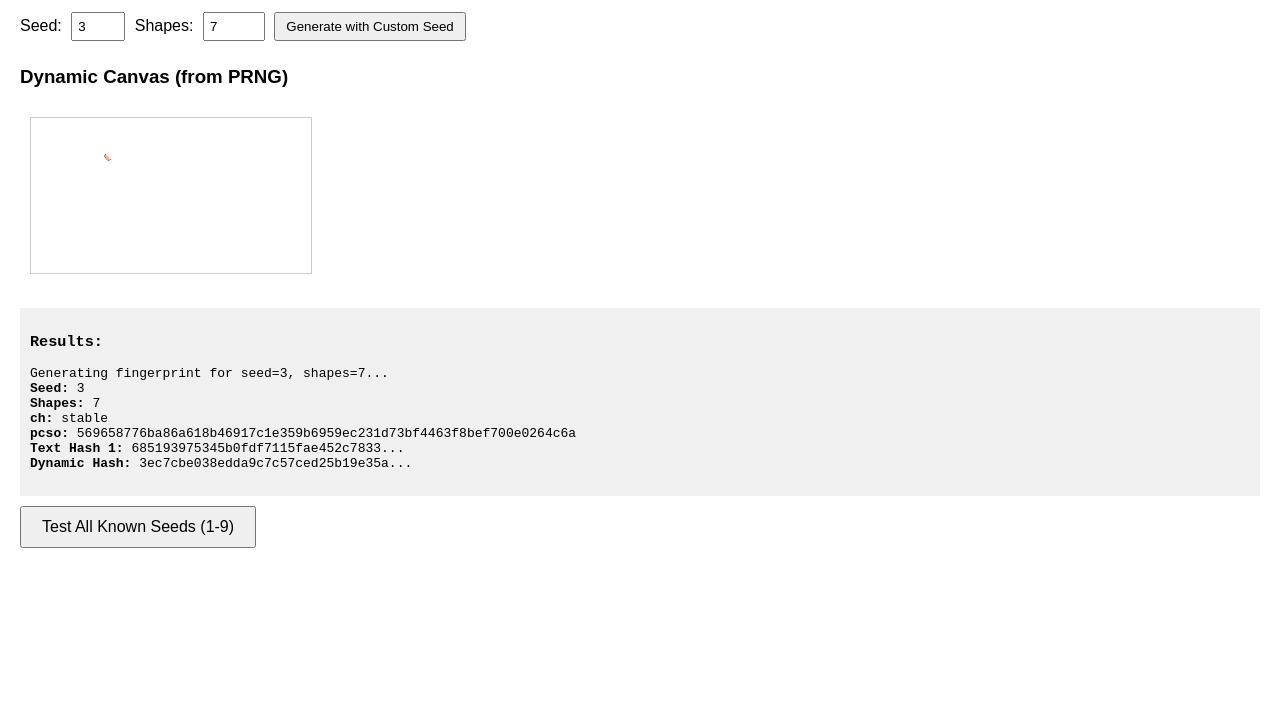
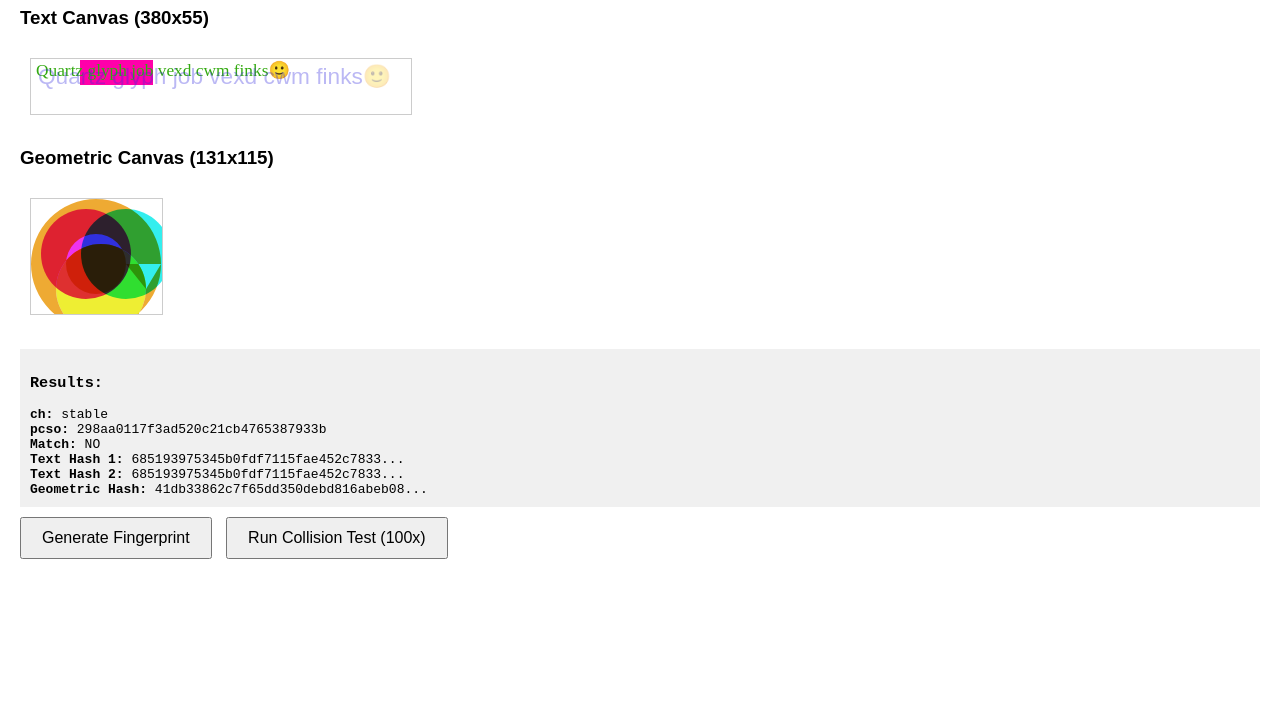
Before and after one commit to 267H/picasso-lift, a plain HTML site: page index.html in a window 1280 px wide. Shown: the part 73-800 px from the top of the page. Drawn offline with Linux system fonts and the light colour scheme.

Commit message:
Update index.html

```diff
--- a/index.html
+++ b/index.html
@@ -3,45 +3,35 @@
 <head>
     <meta charset="UTF-8">
     <meta name="viewport" content="width=device-width, initial-scale=1.0">
-    <title>DataDome Picasso Canvas Fingerprint Collector - Complete</title>
+    <title>DataDome Picasso Canvas Fingerprint Collector</title>
     <style>
         body { font-family: Arial, sans-serif; margin: 20px; }
         .result { background: #f0f0f0; padding: 10px; margin: 10px 0; font-family: monospace; }
         .canvas-container { margin: 20px 0; }
         canvas { border: 1px solid #ccc; margin: 10px; }
-        .input-container { margin: 20px 0; }
-        input { padding: 5px; margin: 5px; }
     </style>
 </head>
 <body>
-    <h1>DataDome Picasso Canvas Fingerprint Collector - Complete Implementation</h1>
-
-    <div class="input-container">
-        <label>Seed: <input type="number" id="seedInput" value="3" min="1" max="9"></label>
-        <label>Shapes: <input type="number" id="shapesInput" value="7" min="0" max="10"></label>
-        <button onclick="generateWithInputs()" style="padding: 5px 10px;">Generate with Custom Seed</button>
-    </div>
+    <h1>DataDome Picasso Canvas Fingerprint Collector</h1>
 
     <div class="canvas-container">
-        <h3>Dynamic Canvas (from PRNG)</h3>
-        <canvas id="dynamicCanvas" width="280" height="155"></canvas>
+        <h3>Text Canvas (380x55)</h3>
+        <canvas id="textCanvas" width="380" height="55"></canvas>
+
+        <h3>Geometric Canvas (131x115)</h3>
+        <canvas id="geometricCanvas" width="131" height="115"></canvas>
     </div>
 
     <div class="result">
         <h3>Results:</h3>
-        <div id="results">Enter seed and click generate...</div>
+        <div id="results">Click "Generate Fingerprint" to start...</div>
     </div>
 
-    <button onclick="testAllKnownSeeds()" style="padding: 10px 20px; font-size: 16px;">Test All Known Seeds (1-9)</button>
+    <button onclick="generateFingerprint()" style="padding: 10px 20px; font-size: 16px;">Generate Fingerprint</button>
+    <button onclick="runCollisionTest()" style="padding: 10px 20px; font-size: 16px; margin-left: 10px;">Run Collision Test (100x)</button>
 
     <script>
-        // DataDome's exact PRNG parameters (need to find these values)
-        const PRNG_PARAMS = {
-            g: 2147483647,  // Large prime (common for LCG)
-            r: 16807        // Common multiplier for LCG
-        };
-
-        // Hash functions from DataDome
+        // Exact functions from DataDome's Worker blob
         function hashData(data) {
             return crypto.subtle.digest("SHA-256", data).then(function(hash) {
                 return Array.from(new Uint8Array(hash));
@@ -54,227 +44,268 @@
             }).join("");
         }
 
-        // DataDome's PRNG implementation
-        function PRNG(seed) {
-            this.currentNumber = seed % PRNG_PARAMS.g;
-            if (this.currentNumber <= 0) {
-                this.currentNumber += PRNG_PARAMS.g;
-            }
+        // Exact text canvas rendering from DataDome
+        function renderTextCanvas(canvas, ctx) {
+            canvas.width = 380;
+            canvas.height = 55;
+            ctx.textBaseline = "alphabetic";
+            ctx.fillStyle = "#F0A";
+            ctx.fillRect(49, 1, 73, 25);
+
+            var text = "Quartz glyph job vexd cwm finks" + String.fromCharCode(55357, 56898);
+            ctx.fillStyle = "#3A1";
+            ctx.font = '13pt "Times New Roman"';
+            ctx.fillText(text, 5, 17);
+            ctx.fillStyle = "rgba(49, 40, 223, 0.33)";
+            ctx.font = "17pt Arial";
+            ctx.fillText(text, 7, 25);
         }
 
-        PRNG.prototype.getNext = function() {
-            this.currentNumber = Math.max(PRNG_PARAMS.r * this.currentNumber % PRNG_PARAMS.g, 2);
-            return this.currentNumber;
-        };
+        // Exact geometric canvas rendering from DataDome
+        function renderGeometricCanvas(canvas, ctx) {
+            canvas.width = 131;
+            canvas.height = 115;
+            ctx.globalCompositeOperation = "multiply";
 
-        // Utility function for scaling random values
-        function scaleRandom(rng, maxValue, isFloat) {
-            const normalized = (rng.getNext() - 1) / PRNG_PARAMS.g;
-            return isFloat ? normalized * maxValue : Math.floor(normalized * maxValue);
+            var circles = [["#E3E", 55, 55], ["#3EE", 95, 55], ["#EE3", 70, 90]];
+            for (var i = 0; i < circles.length; i++) {
+                ctx.fillStyle = circles[i][0];
+                ctx.beginPath();
+                ctx.arc(circles[i][1], circles[i][2], 45, 0, 2 * Math.PI, true);
+                ctx.closePath();
+                ctx.fill();
+            }
+
+            ctx.fillStyle = "#EA3";
+            ctx.arc(65, 65, 65, 0, 2 * Math.PI, true);
+            ctx.arc(65, 65, 30, 0, 2 * Math.PI, true);
+            ctx.fill("evenodd");
         }
 
-        // Color palette from DataDome
-        const colors = ["#FF6633", "#FFB399", "#FF33FF", "#FFFF99", "#00B3E6", "#E6B333", "#3366E6", "#999966", "#99FF99", "#B34D4D", "#80B300", "#809900", "#E6B3B3", "#6680B3", "#66991A", "#FF99E6", "#CCFF1A", "#FF1A66", "#E6331A", "#33FFCC", "#66994D", "#B366CC", "#4D8000", "#B33300", "#CC80CC", "#66664D", "#991AFF", "#E666FF", "#4DB3FF", "#1AB399", "#E666B3", "#33991A", "#CC9999", "#B3B31A", "#00E680", "#4D8066", "#809980", "#E6FF80", "#1AFF33", "#999933", "#FF3380", "#CCCC00", "#66E64D", "#4D80CC", "#9900B3", "#E64D66", "#4DB380", "#FF4D4D", "#99E6E6", "#6666FF"];
-
-        // Drawing functions from DataDome
-        const drawingFunctions = [
-            // Function 0: Arc
-            function(rng, ctx, canvas) {
-                ctx.beginPath();
-                ctx.arc(
-                    scaleRandom(rng, canvas.width / 2),
-                    scaleRandom(rng, canvas.height / 2),
-                    scaleRandom(rng, Math.min(canvas.width / 4, canvas.height / 4)),
-                    scaleRandom(rng, 2 * Math.PI, true),
-                    scaleRandom(rng, 2 * Math.PI, true)
-                );
-                ctx.stroke();
-            },
-            // Function 1: Text
-            function(rng, ctx, canvas) {
-                const length = Math.max(1, scaleRandom(rng, 5));
-                let text = "";
-                for (let i = 0; i < length; i++) {
-                    const charCode = 65 + rng.getNext() % (126 - 65);
-                    text += String.fromCharCode(charCode);
-                }
-                ctx.font = (canvas.height / 10) + "px aafakefontaa";
-                ctx.fillText(text, scaleRandom(rng, canvas.width), scaleRandom(rng, canvas.height), scaleRandom(rng, canvas.width));
-            },
-            // Function 2: Bezier curve
-            function(rng, ctx, canvas) {
-                ctx.beginPath();
-                ctx.moveTo(scaleRandom(rng, canvas.width), scaleRandom(rng, canvas.height));
-                ctx.bezierCurveTo(
-                    scaleRandom(rng, canvas.width), scaleRandom(rng, canvas.height),
-                    scaleRandom(rng, canvas.width), scaleRandom(rng, canvas.height),
-                    scaleRandom(rng, canvas.width), scaleRandom(rng, canvas.height)
-                );
-                ctx.stroke();
-            },
-            // Function 3: Quadratic curve
-            function(rng, ctx, canvas) {
-                ctx.beginPath();
-                ctx.moveTo(scaleRandom(rng, canvas.width), scaleRandom(rng, canvas.height));
-                ctx.quadraticCurveTo(
-                    scaleRandom(rng, canvas.width), scaleRandom(rng, canvas.height),
-                    scaleRandom(rng, canvas.width), scaleRandom(rng, canvas.height)
-                );
-                ctx.stroke();
-            }
-        ];
-
-        // Special emoji function (called when shapes=1)
-        function drawEmojiText(rng, ctx, canvas) {
-            const num = Math.max(1, scaleRandom(rng, 5));
-            const text = "\ufeff▶️" + num;
-            ctx.font = (canvas.height / 10) + "px aafakefontaa";
-            ctx.fillText(text, scaleRandom(rng, canvas.width), scaleRandom(rng, canvas.height), scaleRandom(rng, canvas.width));
+        // EXACT functions from DataDome Worker blob
+        function hashData(t) {
+            return crypto.subtle.digest("SHA-256", t).then(function(t) {
+                return Array.from(new Uint8Array(t));
+            });
         }
 
-        function renderDynamicCanvas(canvas, ctx, seed, shapes) {
-            canvas.width = 280;
-            canvas.height = 155;
-            ctx.clearRect(0, 0, canvas.width, canvas.height);
-
-            const rng = new PRNG(seed);
-
-            // Create radial gradient (always done first)
-            const gradient = ctx.createRadialGradient(
-                scaleRandom(rng, canvas.width), scaleRandom(rng, canvas.height), scaleRandom(rng, canvas.width),
-                scaleRandom(rng, canvas.width), scaleRandom(rng, canvas.height), scaleRandom(rng, canvas.width)
-            );
-            gradient.addColorStop(0, colors[scaleRandom(rng, colors.length)]);
-            gradient.addColorStop(1, colors[scaleRandom(rng, colors.length)]);
-            ctx.fillStyle = gradient;
-
-            // Set shadow
-            ctx.shadowBlur = scaleRandom(rng, 20); // maxShadowBlur estimate
-            ctx.shadowColor = colors[scaleRandom(rng, colors.length)];
-
-            // Select and execute drawing function based on shapes
-            let drawFunc;
-            if (shapes === 1) {
-                drawFunc = drawEmojiText;
-            } else {
-                drawFunc = drawingFunctions[scaleRandom(rng, drawingFunctions.length)];
-            }
-
-            drawFunc(rng, ctx, canvas);
-            ctx.fill();
-
-            return canvas.toDataURL();
+        function toHex(t) {
+            return t.map(function(t) {
+                return t.toString(16).padStart(2, "0");
+            }).join("");
         }
 
-        async function generateWithInputs() {
-            const seed = parseInt(document.getElementById('seedInput').value);
-            const shapes = parseInt(document.getElementById('shapesInput').value);
-
-            await generateFingerprint(seed, shapes);
+        // EXACT text canvas rendering from Worker
+        function renderTextCanvas(t, e) {
+            t.width = 380;
+            t.height = 55;
+            e.textBaseline = "alphabetic";
+            e.fillStyle = "#F0A";
+            e.fillRect(49, 1, 73, 25);
+            var n = "Quartz glyph job vexd cwm finks" + String.fromCharCode(55357, 56898);
+            e.fillStyle = "#3A1";
+            e.font = '13pt "Times New Roman"';
+            e.fillText(n, 5, 17);
+            e.fillStyle = "rgba(49, 40, 223, 0.33)";
+            e.font = "17pt Arial";
+            e.fillText(n, 7, 25);
         }
 
-        async function generateFingerprint(seed = 3, shapes = 7) {
+        // EXACT geometric canvas rendering from Worker
+        function renderGeometricCanvas(t, e) {
+            t.width = 131;
+            t.height = 115;
+            e.globalCompositeOperation = "multiply";
+            for (var n = [["#E3E", 55, 55], ["#3EE", 95, 55], ["#EE3", 70, 90]], a = 0; a < n.length; a++) {
+                e.fillStyle = n[a][0];
+                e.beginPath();
+                e.arc(n[a][1], n[a][2], 45, 0, 2 * Math.PI, !0);
+                e.closePath();
+                e.fill();
+            }
+            e.fillStyle = "#EA3";
+            e.arc(65, 65, 65, 0, 2 * Math.PI, !0);
+            e.arc(65, 65, 30, 0, 2 * Math.PI, !0);
+            e.fill("evenodd");
+        }
+
+        async function generateFingerprint() {
             const resultsDiv = document.getElementById('results');
-            resultsDiv.innerHTML = `Generating fingerprint for seed=${seed}, shapes=${shapes}...<br>`;
+            resultsDiv.innerHTML = 'Generating EXACT DataDome fingerprint...';
 
             try {
-                // Create the 3 canvases like DataDome Worker does
-                const textCanvas = document.createElement('canvas');
-                const dynamicCanvas = document.getElementById('dynamicCanvas');
-                const geometricCanvas = document.createElement('canvas');
+                const textCanvas = document.getElementById('textCanvas');
+                const geometricCanvas = document.getElementById('geometricCanvas');
+                const textCtx = textCanvas.getContext('2d');
+                const geometricCtx = geometricCanvas.getContext('2d');
 
-                // Text canvas (380x55) - like Worker first canvas
-                textCanvas.width = 380;
-                textCanvas.height = 55;
-                const textCtx = textCanvas.getContext('2d');
-                textCtx.textBaseline = "alphabetic";
-                textCtx.fillStyle = "#F0A";
-                textCtx.fillRect(49, 1, 73, 25);
-                const text = "Quartz glyph job vexd cwm finks" + String.fromCharCode(55357, 56898);
-                textCtx.fillStyle = "#3A1";
-                textCtx.font = '13pt "Times New Roman"';
-                textCtx.fillText(text, 5, 17);
-                textCtx.fillStyle = "rgba(49, 40, 223, 0.33)";
-                textCtx.font = "17pt Arial";
-                textCtx.fillText(text, 7, 25);
+                // EXACT Worker rendering
+                renderTextCanvas(textCanvas, textCtx);
+                renderGeometricCanvas(geometricCanvas, geometricCtx);
 
-                // Dynamic canvas (seed-driven) - this replaces the static geometric canvas
-                renderDynamicCanvas(dynamicCanvas, dynamicCanvas.getContext('2d'), seed, shapes);
+                // EXACT Worker logic
+                var r = [];
+                var l = textCtx.getImageData(0, 0, textCanvas.width, textCanvas.height);
+                r.push(hashData(l.data));
+                var f = textCtx.getImageData(0, 0, textCanvas.width, textCanvas.height);
+                r.push(hashData(f.data));
+                var g = geometricCtx.getImageData(0, 0, geometricCanvas.width, geometricCanvas.height);
+                r.push(hashData(g.data));
 
-                // Get image data from both canvases
-                const textImageData1 = textCtx.getImageData(0, 0, textCanvas.width, textCanvas.height);
-                const textImageData2 = textCtx.getImageData(0, 0, textCanvas.width, textCanvas.height); // Same data
-                const dynamicImageData = dynamicCanvas.getContext('2d').getImageData(0, 0, dynamicCanvas.width, dynamicCanvas.height);
+                const hashResults = await Promise.all(r);
 
-                // Hash all three like DataDome Worker
-                const [textHash1, textHash2, dynamicHash] = await Promise.all([
-                    hashData(textImageData1.data),
-                    hashData(textImageData2.data),
-                    hashData(dynamicImageData.data)
-                ]);
+                // EXACT Worker final logic
+                var a = toHex(hashResults[0]) != toHex(hashResults[1]);
+                var finalResult = hashResults[0].map(function(t, index) {
+                    return t ^ hashResults[2][index];
+                });
 
-                // Check stability (DataDome logic)
-                const ch = toHex(textHash1) !== toHex(textHash2) ? "UNST" : "stable";
+                const ch = a ? "UNST" : "stable";
+                const pcso = toHex(finalResult.slice(0, 16)); // Truncate to 128 bits
 
-                // XOR first text hash with dynamic hash (DataDome logic)
-                const pcsoBytes = textHash1.map((byte, index) => byte ^ dynamicHash[index]);
-                const pcso = toHex(pcsoBytes);
-
-                // Check against known hashes
                 const knownHashes = [
                     "131bd7b5e8f9221c94eb742406b4b47e", "86e105b55c457847c7234ed570e925fe",
-                    "39114cf3b63d8af324af9c111ba0ea05", "89e095e6a52cc387edd991d82cca2cdc",
-                    "24441bba25a6e2916b4eaf01448ec1fa", "70410ed014ce6c7378228456d621ddfd",
-                    "5486f35f2af0574912576b7e5263a912", "cf03d4d6dc719e59acb1671dc0263e2e",
-                    "4672bc1c135b989dd64f9fb7ed68e729", "a52d3ff1605eff146016a8a00dd1d5f1"
+                    "39114cf3b63d8af324af9c111ba0ea05", "89e095e6a52cc387edd991d82cca2cdc"
                 ];
 
                 const isMatch = knownHashes.includes(pcso);
 
-                resultsDiv.innerHTML += `
-                    <strong>Seed:</strong> ${seed}<br>
-                    <strong>Shapes:</strong> ${shapes}<br>
+                resultsDiv.innerHTML = `
                     <strong>ch:</strong> ${ch}<br>
-                    <strong>pcso:</strong> ${pcso} ${isMatch ? '🎯 MATCH!' : ''}<br>
-                    <strong>Text Hash 1:</strong> ${toHex(textHash1).substring(0, 32)}...<br>
-                    <strong>Dynamic Hash:</strong> ${toHex(dynamicHash).substring(0, 32)}...<br><br>
+                    <strong>pcso:</strong> ${pcso} ${isMatch ? '🎯' : ''}<br>
+                    <strong>Match:</strong> ${isMatch ? 'YES' : 'NO'}<br>
+                    <strong>Text Hash 1:</strong> ${toHex(hashResults[0]).substring(0, 32)}...<br>
+                    <strong>Text Hash 2:</strong> ${toHex(hashResults[1]).substring(0, 32)}...<br>
+                    <strong>Geometric Hash:</strong> ${toHex(hashResults[2]).substring(0, 32)}...
                 `;
 
-                if (isMatch) {
-                    console.log(`🎯 COLLISION! Seed ${seed}, Shapes ${shapes}: pcso=${pcso}`);
-                }
-
-                return isMatch;
+                console.log('Results:', { ch, pcso, isMatch });
 
             } catch (error) {
-                resultsDiv.innerHTML += 'Error: ' + error.message + '<br>';
-                console.error('Fingerprint generation error:', error);
-                return false;
+                resultsDiv.innerHTML = 'Error: ' + error.message;
+                console.error('Error:', error);
             }
         }
 
-        async function testAllKnownSeeds() {
+        // Known DataDome hashes for collision testing
+        const knownHashes = [
+            "131bd7b5e8f9221c94eb742406b4b47e", "86e105b55c457847c7234ed570e925fe",
+            "39114cf3b63d8af324af9c111ba0ea05", "89e095e6a52cc387edd991d82cca2cdc",
+            "24441bba25a6e2916b4eaf01448ec1fa", "70410ed014ce6c7378228456d621ddfd",
+            "5486f35f2af0574912576b7e5263a912", "cf03d4d6dc719e59acb1671dc0263e2e",
+            "4672bc1c135b989dd64f9fb7ed68e729", "a52d3ff1605eff146016a8a00dd1d5f1",
+            "0cf0f9a0da87810220afb839d17f74e2", "17fb98a69e516e34e960f4341bac31ed",
+            "71a8c093f45196f2d410de7876b236fc", "8f84d86b9158dbf15d5437bc21092799",
+            "297456eaa17442feff9533a7225bfce1", "da8c070dfb173b6a49b66b92f7c111f5",
+            "0e0c752173a1dadcd6e8916df7a96dd3", "cb5d6bd6cdc4d8d15ca6dc382e8fc959",
+            "0d06aa7ee1c84b08e5b82f180109600f", "b82fb81f9ebdb674059b7417f2e6aea7",
+            "570bac3d71aede85ea1de7f21a353fae", "d18f65c302f908c9a49e77f0a471f58a",
+            "47bcd2ab1356745c729ccc91133ff5b1", "ca2446e997de712792d5c8bea5740472",
+            "a27e44c52234700af6b04825e78f82c1", "ca9a49dbabc48f9e02c66117700a5b40",
+            "e6acb86ca2766314aacb8f3fe3fb07d6", "39a957a920b2546289421ee1d98b19c4",
+            "8610afe1f088c8186ee34b1a8e3b80f4", "3868d536d2e5fd3ef2272b3cc394debf",
+            "ddb7c711d42b35c7ec2fc6b47551adee"
+        ];
+
+        async function runCollisionTest() {
             const resultsDiv = document.getElementById('results');
-            resultsDiv.innerHTML = 'Testing all seeds 1-9 with shapes=7...<br><br>';
+            resultsDiv.innerHTML = 'Running collision test (100 iterations)...<br><br>';
 
+            const generatedHashes = [];
             let matches = 0;
+            let uniqueHashes = new Set();
 
-            for (let seed = 1; seed <= 9; seed++) {
-                const isMatch = await generateFingerprint(seed, 7);
-                if (isMatch) matches++;
-                await new Promise(resolve => setTimeout(resolve, 200)); // Delay for visibility
+            for (let i = 0; i < 100; i++) {
+                try {
+                    const textCanvas = document.getElementById('textCanvas');
+                    const geometricCanvas = document.getElementById('geometricCanvas');
+                    const textCtx = textCanvas.getContext('2d');
+                    const geometricCtx = geometricCanvas.getContext('2d');
+
+                    renderTextCanvas(textCanvas, textCtx);
+                    const textImageData1 = textCtx.getImageData(0, 0, textCanvas.width, textCanvas.height);
+                    const textImageData2 = textCtx.getImageData(0, 0, textCanvas.width, textCanvas.height);
+
+                    renderGeometricCanvas(geometricCanvas, geometricCtx);
+                    const geometricImageData = geometricCtx.getImageData(0, 0, geometricCanvas.width, geometricCanvas.height);
+
+                    const [textHash1, textHash2, geometricHash] = await Promise.all([
+                        hashData(textImageData1.data),
+                        hashData(textImageData2.data),
+                        hashData(geometricImageData.data)
+                    ]);
+
+                    const isUnstable = toHex(textHash1) !== toHex(textHash2);
+                    const finalHash = textHash1.map((byte, index) => byte ^ geometricHash[index]);
+                    const hexFinalHash = toHex(finalHash);
+
+                    generatedHashes.push({
+                        pcso: hexFinalHash,
+                        stable: !isUnstable,
+                        textHash1: toHex(textHash1),
+                        textHash2: toHex(textHash2),
+                        geometricHash: toHex(geometricHash),
+                        iteration: i + 1
+                    });
+                    uniqueHashes.add(hexFinalHash);
+
+                    // Check if this hash matches any known DataDome hash
+                    if (knownHashes.includes(hexFinalHash)) {
+                        matches++;
+                        console.log(`🎯 COLLISION FOUND! Iteration ${i+1}: ${hexFinalHash}`);
+                    }
+
+                    // Debug output every 10 iterations
+                    if ((i + 1) % 10 === 0) {
+                        resultsDiv.innerHTML += `Completed ${i+1}/100 iterations. Matches so far: ${matches}<br>`;
+                        console.log(`Iteration ${i+1}:`, {
+                            pcso: hexFinalHash,
+                            stable: !isUnstable,
+                            textHash1: toHex(textHash1).substring(0, 16) + '...',
+                            textHash2: toHex(textHash2).substring(0, 16) + '...',
+                            geometricHash: toHex(geometricHash).substring(0, 16) + '...'
+                        });
+                    }
+                } catch (error) {
+                    console.error(`Error in iteration ${i+1}:`, error);
+                }
             }
 
-            resultsDiv.innerHTML += `<br><strong>Completed testing seeds 1-9. Found ${matches} matches!</strong>`;
+            // Calculate statistics
+            const collisionRate = (matches / 100) * 100;
+            const uniqueCount = uniqueHashes.size;
+            const expectedCollisionProbability = (31 / Math.pow(16, 32)) * 100; // Theoretical
 
-            if (matches === 0) {
-                resultsDiv.innerHTML += `<br><em>No matches found. The PRNG parameters (g=${PRNG_PARAMS.g}, r=${PRNG_PARAMS.r}) might be incorrect.</em>`;
-            }
+            resultsDiv.innerHTML += `
+                <br><h3>Collision Test Results:</h3>
+                <strong>Matches with known DataDome hashes:</strong> ${matches}/100 (${collisionRate.toFixed(1)}%)<br>
+                <strong>Unique hashes generated:</strong> ${uniqueCount}/100<br>
+                <strong>Collision rate:</strong> ${((100 - uniqueCount) / 100 * 100).toFixed(1)}% (self-collisions)<br>
+                <br>
+                ${matches > 0 ?
+                    '<span style="color: green; font-weight: bold;">✅ SUCCESS: Implementation verified by hash collision!</span>' :
+                    '<span style="color: orange;">⚠️ No collisions found - may need more iterations or algorithm differences</span>'}
+                <br><br>
+                <strong>Sample of generated data (first 5):</strong><br>
+                <div style="max-height: 300px; overflow-y: scroll; font-size: 11px; background: #f8f8f8; padding: 10px;">
+                    ${generatedHashes.slice(0, 5).map(item =>
+                        `<strong>Iteration ${item.iteration}:</strong><br>
+                         - PCSO: ${item.pcso} ${knownHashes.includes(item.pcso) ? '🎯' : ''}<br>
+                         - Stable: ${item.stable ? 'YES (problem!)' : 'NO (correct)'}<br>
+                         - Text Hash 1: ${item.textHash1.substring(0, 32)}...<br>
+                         - Text Hash 2: ${item.textHash2.substring(0, 32)}...<br>
+                         - Geometric: ${item.geometricHash.substring(0, 32)}...<br>
+                         - Hashes Match: ${item.textHash1 === item.textHash2 ? 'YES (wrong!)' : 'NO (correct)'}<br><br>`
+                    ).join('')}
+                    <strong>Unique PCSO values:</strong> ${Array.from(new Set(generatedHashes.map(h => h.pcso))).length}<br>
+                    <strong>First PCSO:</strong> ${generatedHashes.length > 0 ? generatedHashes[0].pcso : 'none'}
+                </div>
+            `;
         }
 
-        // Auto-generate on page load
+        // Auto-generate on page load for convenience
         window.addEventListener('load', function() {
-            setTimeout(() => generateFingerprint(3, 7), 100);
+            setTimeout(generateFingerprint, 100);
         });
     </script>
 </body>
```
